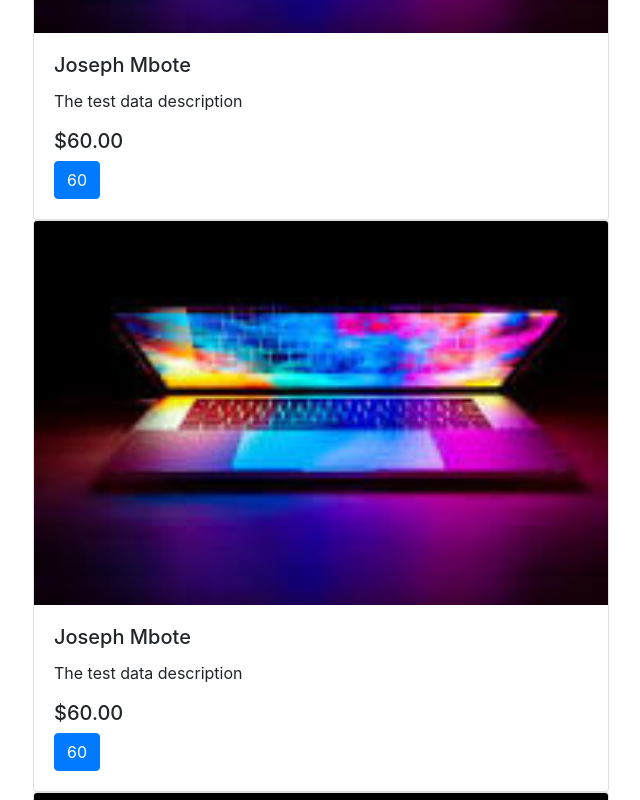
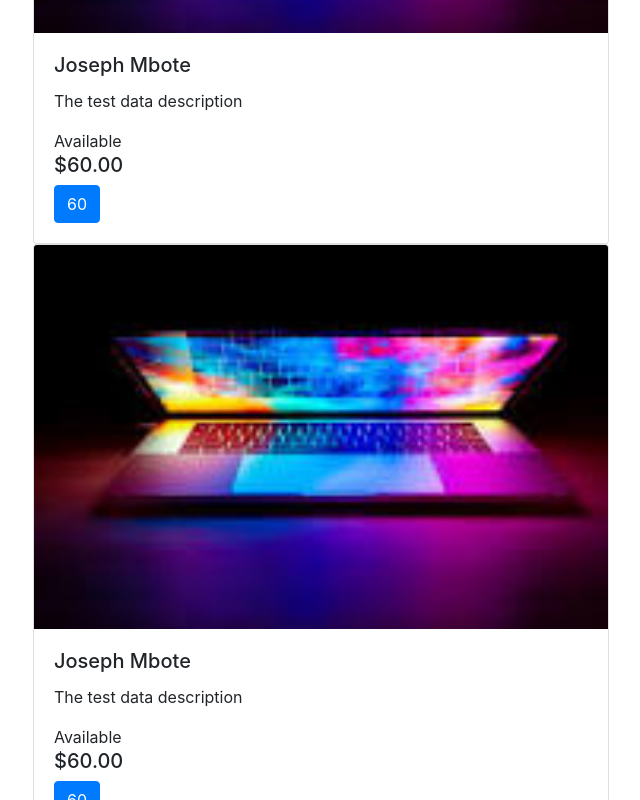
Before and after one commit to Mbote-Joseph/E-commerce-Site, an Angular app: page / in a window 1280 px wide. Shown: the part 5760-6560 px from the top of the page, without its empty margins (52-692 px from the left). Built offline with nearby package versions, Linux system fonts and the light colour scheme.

Commit message:
Ecommerce Site in Angular

```diff
--- a/src/app/components/home/home.component.html
+++ b/src/app/components/home/home.component.html
@@ -38,6 +38,7 @@
           <p class="card-text">
             {{ item.description }}
           </p>
+          <div *ngIf="item.available">Available</div>
 
           <h5>{{ item.price | currency }}</h5>
           <a href="#" class="btn btn-primary">{{ item.price }}</a>
```
